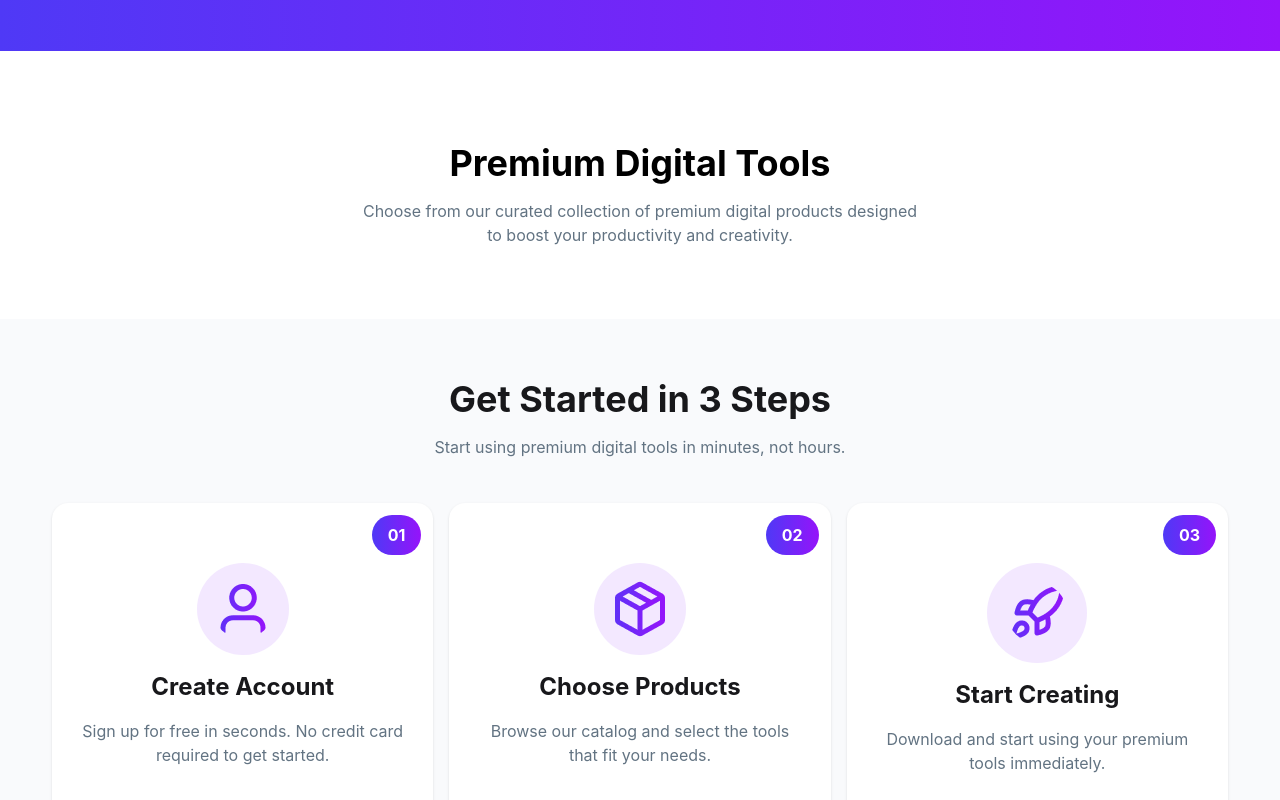
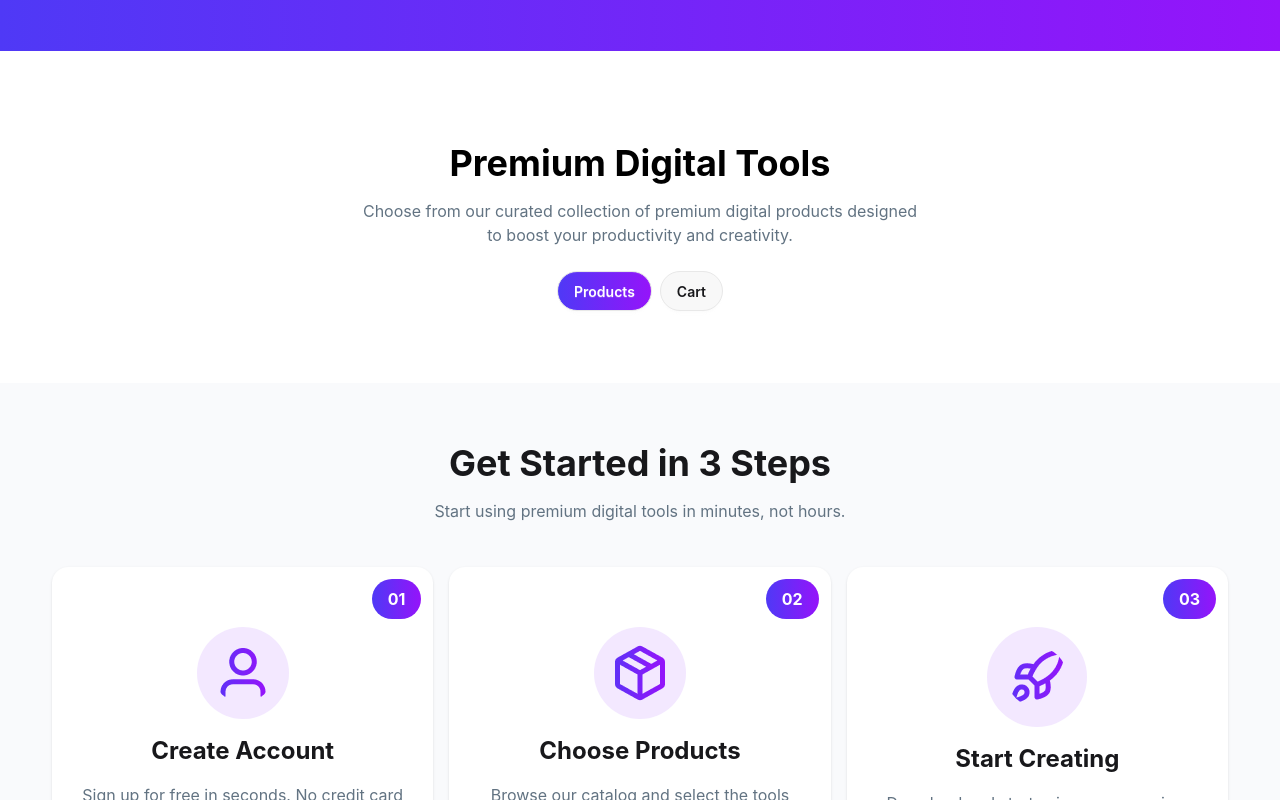
Before and after one commit to ryousufrahman/digi-tools-platform, a React (Vite) app: page / in a window 1280 px wide. Shown: the part 940-1740 px from the top of the page. Built offline with nearby package versions, Linux system fonts and the light colour scheme.

Commit message:
added the button toggle

```diff
--- a/src/App.jsx
+++ b/src/App.jsx
@@ -1,4 +1,5 @@
 
+import { useState } from 'react'
 import './App.css'
 import Footer from './Components/Footer'
 import Hero from './Components/Hero'
@@ -10,6 +11,7 @@ import Transform from './Components/Transform'
 import UsersCount from './Components/UsersCount'
 
 function App() {
+  const [toggle , setToggle] =useState('products')
 
 
   return (
@@ -23,7 +25,7 @@ function App() {
         <UsersCount></UsersCount>
       </section>
       <section className='product-button-section mt-5 lg:mt-20'>
-        <ProductButton></ProductButton>
+        <ProductButton toggle ={toggle} setToggle={setToggle}></ProductButton>
 
       </section>
       <section className='getStarted-section mt-5 bg-[#F9FAFC] py-8 md:mt-15 lg:py-15 '>
--- a/src/Components/Product/ProductButton.jsx
+++ b/src/Components/Product/ProductButton.jsx
@@ -1,17 +1,28 @@
-import React from 'react';
+import React from "react";
 
-const ProductButton = () => {
-    return (
-        <>
-         <div className='main-container p-3 max-w-300 mx-auto space-y-4'>
-            <h2 className='text-center text-3xl font-bold sm:text-4xl text-black'>Premium Digital Tools</h2>
-            <p className='text-center text-[#627382]'>Choose from our curated collection of premium digital products designed <br />to boost your productivity and creativity.</p>
-
-         </div>
+const ProductButton = ({toggle , setToggle}) => {
+  return (
+    <>
+      <div className="main-container p-3 max-w-300 mx-auto space-y-4">
+          <div className="contents space-y-4">
+               <h2 className="text-center text-3xl font-bold sm:text-4xl text-black">
+               Premium Digital Tools
+              </h2>
+              <p className="text-center text-[#627382]">
+             Choose from our curated collection of premium digital products
+               designed <br />
+               to boost your productivity and creativity.
+             </p>
+          </div>
+          <div className="flex justify-center gap-2 mt-6 ">
+              <button className={`btn rounded-full ${toggle =='products' ? 'bg-[linear-gradient(90deg,#4F39F6_0%,#891AF9_83%,#9514FA_100%)] text-white' :'btn'}`} onClick={()=>setToggle('products')}>Products</button>
+               <button  className={`btn rounded-full ${toggle =='cart' ? 'bg-[linear-gradient(90deg,#4F39F6_0%,#891AF9_83%,#9514FA_100%)] text-white' :'btn'}`}  onClick={()=>setToggle('cart')}>Cart</button>
+            </div>
+        </div>
 
 
-        </>
-    );
+    </>
+  );
 };
 
 export default ProductButton;
```
